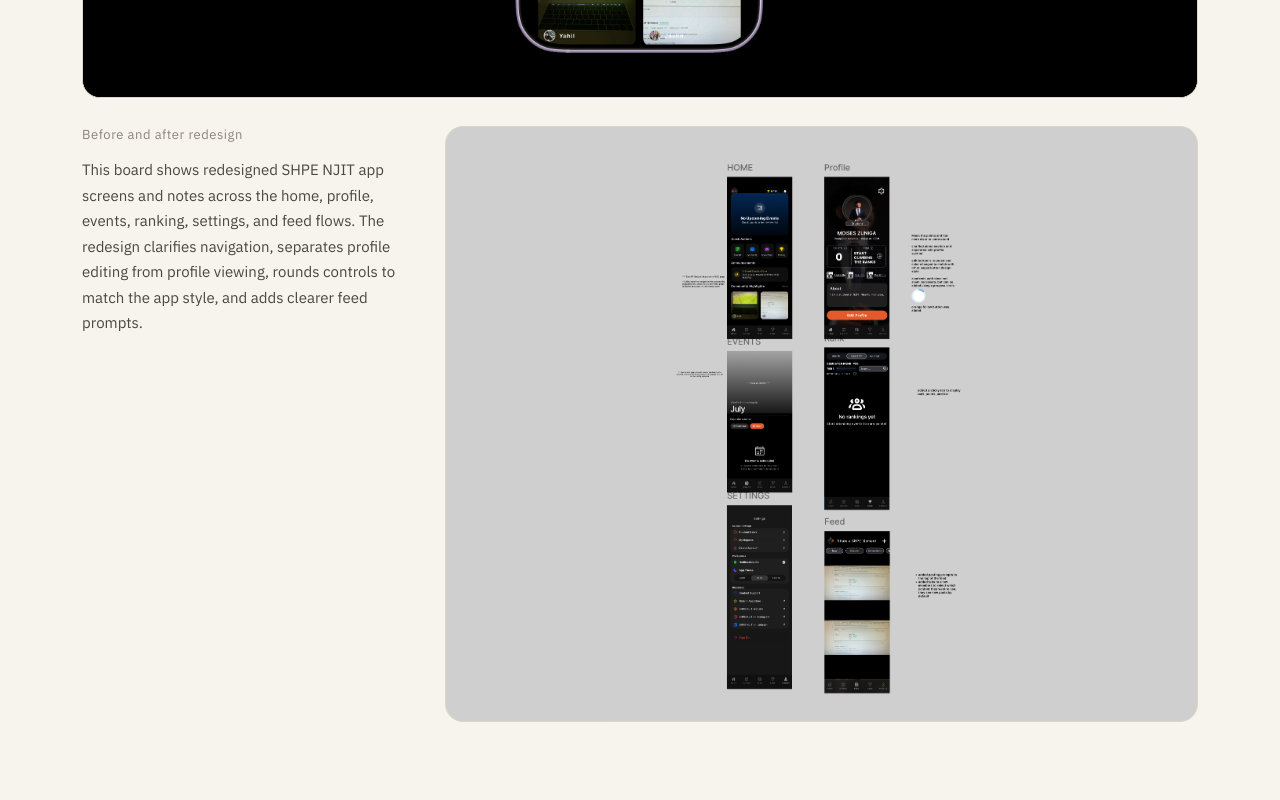
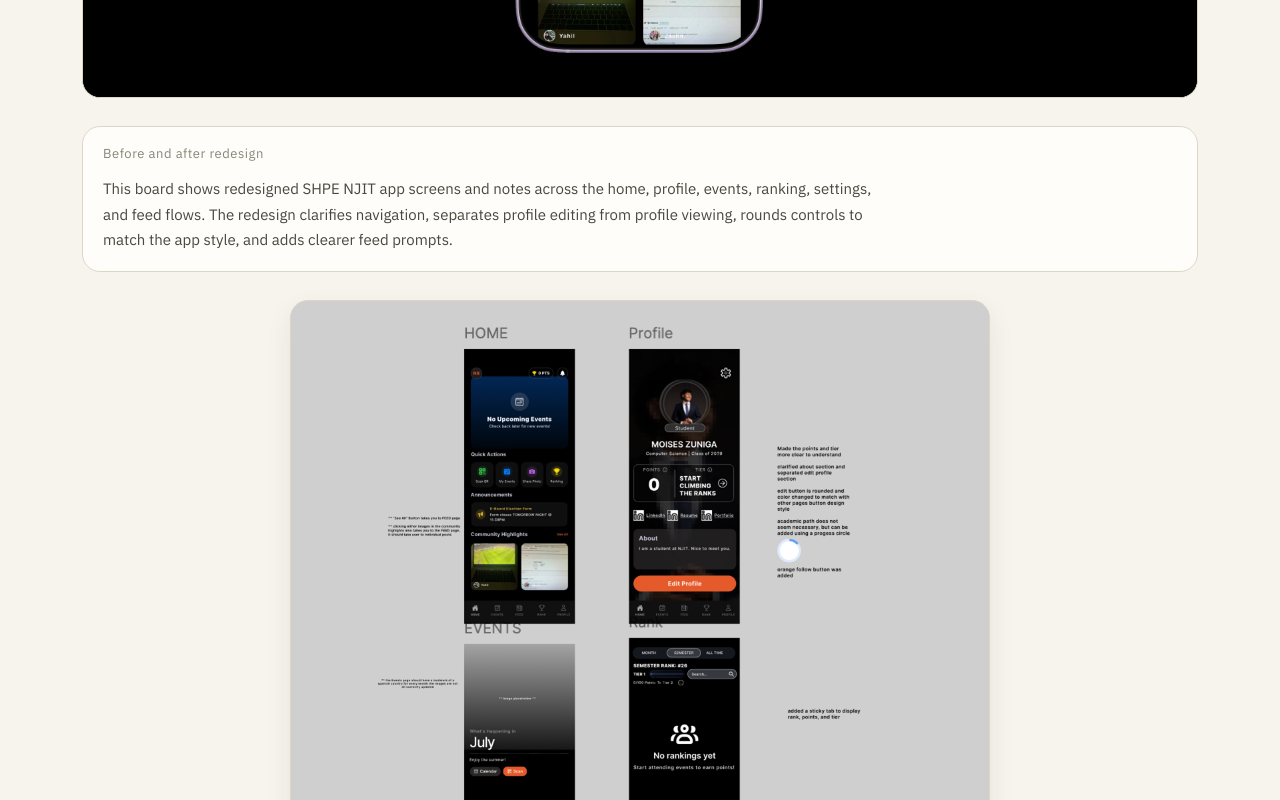
Before and after one commit to antonylangley/neta-portfolio, a Next.js app: page / in a window 1280 px wide. Shown: the part 3920-4720 px from the top of the page. Built offline with nearby package versions, Linux system fonts and the light colour scheme.

Commit message:
Refine SHPE NJIT app showcase

```diff
--- a/src/app/globals.css
+++ b/src/app/globals.css
@@ -363,19 +363,19 @@ h3 {
   object-fit: contain;
 }
 
-.shpe-context-grid {
-  align-items: start;
-  display: grid;
-  gap: 24px;
-  grid-template-columns: minmax(220px, 0.45fr) minmax(0, 1fr);
+.shpe-context-panel {
+  background: var(--warm-white);
+  border: 1px solid var(--rule);
+  border-radius: 18px;
+  padding: 18px 20px;
 }
 
-.shpe-context-grid p {
+.shpe-context-panel p {
   color: var(--ink-soft);
   font-size: 15px;
   line-height: 1.7;
   margin: 0;
-  max-width: 44ch;
+  max-width: 86ch;
 }
 
 .shpe-kicker {
@@ -384,6 +384,37 @@ h3 {
 
 .shpe-board-frame {
   background: #d0d0d0;
+  box-shadow: 0 10px 26px rgb(38 35 32 / 8%);
+  cursor: zoom-in;
+  margin-left: auto;
+  margin-right: auto;
+  max-width: 700px;
+  position: relative;
+  transform-origin: center top;
+  transition:
+    box-shadow 180ms ease,
+    transform 180ms ease;
+  width: 100%;
+  z-index: 1;
+}
+
+.shpe-board-frame:hover,
+.shpe-board-frame:focus-visible {
+  box-shadow: 0 24px 64px rgb(38 35 32 / 22%);
+  outline: 0;
+  transform: scale(1.08);
+  z-index: 4;
+}
+
+.shpe-board-image {
+  transform: scale(1.05);
+  transform-origin: center top;
+  transition: transform 180ms ease;
+}
+
+.shpe-board-frame:hover .shpe-board-image,
+.shpe-board-frame:focus-visible .shpe-board-image {
+  transform: scale(1.16);
 }
 
 .site-footer {
@@ -496,8 +527,7 @@ h3 {
 @media (max-width: 860px) {
   .home-hero-cols,
   .about-grid,
-  .skills-grid,
-  .shpe-context-grid {
+  .skills-grid {
     grid-template-columns: 1fr;
   }
 
@@ -510,6 +540,13 @@ h3 {
     border-top: 1px solid var(--rule);
     padding-left: 0;
     padding-top: 24px;
+  }
+}
+
+@media (max-width: 720px) {
+  .shpe-board-frame:hover,
+  .shpe-board-frame:focus-visible {
+    transform: scale(1.02);
   }
 }
 
--- a/src/app/page.tsx
+++ b/src/app/page.tsx
@@ -36,7 +36,7 @@ const projects = [
       "https://www.figma.com/proto/ONdzq12FCH30o8BKlLZnTB/Prof-S-File-Finder-Wireframes--Copy-?node-id=203-419&p=f&scaling=contain&content-scaling=fixed&page-id=1%3A3",
   },
   {
-    title: "SHPE App",
+    title: "SHPE NJIT App",
     description:
       "Ongoing work as UI/UX designer and frontend developer on the SHPE NJIT app, which is already live on the App Store and used by about 200 members. I create design files for the existing app and design new features for future implementation.",
     imageSet: "shpe",
@@ -124,8 +124,7 @@ export default function Home() {
                       />
                     </figure>
 
-                    <div className="shpe-context-grid">
-                      <div>
+                    <div className="shpe-context-panel">
                       <span className="section-kicker shpe-kicker">Before and after redesign</span>
                       <p>
                         This board shows redesigned SHPE NJIT app screens and notes across the
@@ -134,16 +133,20 @@ export default function Home() {
                         rounds controls to match the app style, and adds clearer feed prompts.
                       </p>
                     </div>
-                      <figure className="shpe-board-frame">
+
+                    <figure
+                      aria-label="SHPE NJIT before and after redesign board"
+                      className="shpe-board-frame"
+                      tabIndex={0}
+                    >
                       <Image
                         alt="Before and after SHPE NJIT app redesign board with annotated screens and design notes."
                         className="shpe-board-image"
-                          height={1512}
-                          src="/images/shpe/shpe-redesign-board.png"
-                          width={1913}
+                        height={1400}
+                        src="/images/shpe/shpe-redesign-board-crop.png"
+                        width={1100}
                       />
                     </figure>
-                    </div>
                   </div>
                 ) : (
                   <FigmaPrototype
```
Also changed, not shown: public/images/shpe/shpe-redesign-board-crop.png (added). Lines whose indentation alone changed are shown as unchanged.
